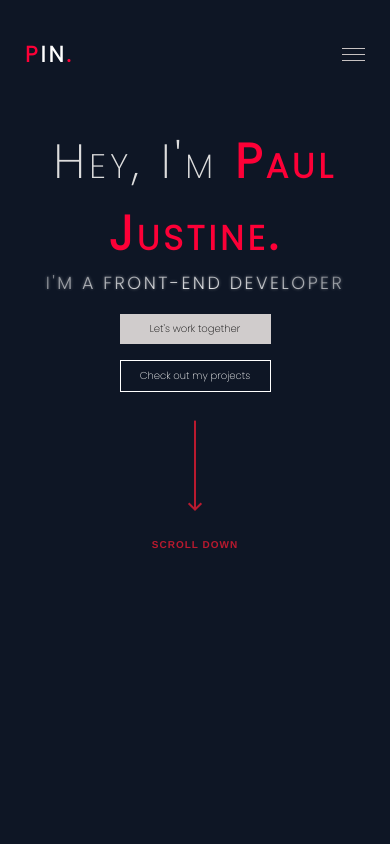
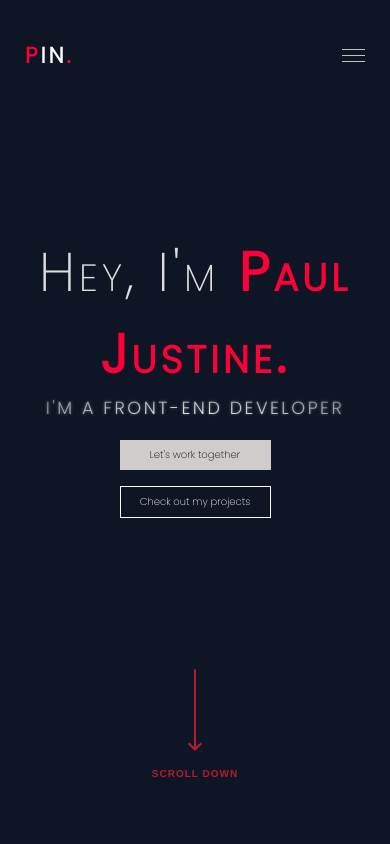
Before and after one commit to PaulPintang/Portfolio, a React (Create React App) app: page / in a window 390 px wide. Shown: the top 844 px of the page. Built offline with nearby package versions, Linux system fonts and the light colour scheme.

Commit message:
media query all devices

```diff
--- a/src/App.css
+++ b/src/App.css
@@ -100,7 +100,7 @@ button:hover {
   display: table;
   width: 100%;
   height: 100%;
-  /* margin-top: -11rem; */
+  margin-top: 4rem;
 }
 
 #wrapper-inner {
@@ -113,14 +113,14 @@ button:hover {
 #scroll-down {
   display: block;
   position: relative;
-  padding-top: 79px;
+  padding-top: 70px;
   text-align: center;
 }
 .arrow-down {
   display: block;
   margin: 0 auto;
   width: 10px;
-  height: 38px;
+  height: 27px;
 }
 .arrow-down:after {
   content: "";
@@ -131,11 +131,6 @@ button:hover {
   height: 8px;
   border-top: 2px solid #b91a2f;
   border-right: 2px solid #b91a2f;
-  /* behavior: url(-ms-transform.htc);
-  -moz-transform: rotate(135deg);
-  -webkit-transform: rotate(135deg);
-  -o-transform: rotate(135deg);
-  -ms-transform: rotate(135deg); */
   transform: rotate(135deg);
 }
 #scroll-title {
@@ -158,7 +153,7 @@ button:hover {
   left: 50%;
   margin-left: -1px;
   width: 2px;
-  height: 90px;
+  height: 80px;
   background: #b91a2f;
   content: " ";
 }
@@ -433,5 +428,3 @@ button:hover {
     color: #f0f0f0;
   } */
 }
-
-/* Loader */
--- a/src/App.js
+++ b/src/App.js
@@ -9,8 +9,7 @@ import Contacts from "./components/Contacts";
 
 function App() {
   return (
-    <div className="bg">
-      <div className="loader"></div>
+    <div>
       <Nav />
       <Me />
       <Offer />
@@ -30,14 +29,14 @@ window.onscroll = function () {
 function scrollFunction() {
   if (
     document.body.scrollTop > 100 ||
-    document.documentElement.scrollTop > 530
+    document.documentElement.scrollTop > 180
   ) {
     document.querySelector(".nav-h").style.cssText =
-      "height:66px; transition: all .3s ease; ";
+      "height:66px; transition: all .4s ease; ";
     document.querySelector("header").style.cssText =
       "box-shadow: 0 2px 4px -1px rgba(0,0,0,0.25);";
   } else {
-    document.querySelector(".nav-h").style.cssText = "height: 108px;";
+    document.querySelector(".nav-h").style.cssText = "height: 110px;";
     document.querySelector("header").style.cssText = "box-shadow: unset;";
   }
 }
--- a/src/components/Me.jsx
+++ b/src/components/Me.jsx
@@ -15,8 +15,7 @@ const Me = () => {
             <a href="#projects">
               <button className="tp">Check out my projects</button>
             </a>
-          </div>
-        </div>
+
             <div id="wrapper">
               <div id="wrapper-inner">
                 <div id="scroll-down">
@@ -28,6 +27,8 @@ const Me = () => {
               </div>
             </div>
           </div>
+        </div>
+      </div>
     </section>
   );
 };
--- a/src/components/styles/Footer.css
+++ b/src/components/styles/Footer.css
@@ -1,5 +1,7 @@
 .footer {
   padding: 30px 0;
+  color: #b1b3b8;
+  font-weight: 400;
 }
 .footer a {
   padding-bottom: 0px;
--- a/src/components/styles/Me.css
+++ b/src/components/styles/Me.css
@@ -1,7 +1,4 @@
 .me {
-  height: calc(100vh - 120px);
-  margin-top: 120px;
-
   animation: fadeIn linear 1.1s;
   -webkit-animation: fadeIn linear 1.1s;
   -moz-animation: fadeIn linear 1.1s;
@@ -9,17 +6,13 @@
   -ms-animation: fadeIn linear 1.1s;
 }
 .me .container {
-  display: flex;
-  flex-direction: column;
-  justify-content: center;
-  align-items: center;
-  /* background-color: #28303f; */
-  color: #dddddd;
+  /* background-color: lawngreen; */
+  height: calc(100vh - 120px);
+  margin-top: 110px;
 }
 .me .flex {
   justify-content: center;
   flex-direction: column;
-  margin-bottom: 2rem;
 }
 .me h1 {
   font-size: 4.2rem;
@@ -86,9 +79,18 @@ button {
 }
 
 @media (max-width: 768px) {
-  .me {
-    margin-top: 18px;
+  .me .flex {
+    text-align: center;
+    margin-bottom: 10px;
   }
+  .me h1 {
+    font-size: 3.4rem;
+  }
+  .me .front-end {
+    font-size: 1.1rem;
+  }
+}
+@media (max-width: 375px) {
   .me .flex {
     text-align: center;
     margin-bottom: 10px;
@@ -99,4 +101,10 @@ button {
   .me .front-end {
     font-size: 1.1rem;
   }
+  .me .container {
+    margin-top: 67px;
+  }
+  #wrapper {
+    margin-top: 0;
+  }
 }
--- a/src/components/styles/Nav.css
+++ b/src/components/styles/Nav.css
@@ -3,7 +3,7 @@ header {
   background-color: #0e1625;
   color: #dddddd;
   overflow: hidden;
-  position: sticky;
+  position: fixed;
   width: 100%;
   top: 0;
   z-index: 1;
--- a/src/components/styles/Offer.css
+++ b/src/components/styles/Offer.css
@@ -6,7 +6,7 @@
   flex-wrap: wrap;
 }
 .offer-tag {
-  padding-bottom: 30px;
+  padding: 3px 0px 25px 0;
   text-align: center;
 }
 .offer-cards {
@@ -32,6 +32,6 @@
     margin: -10px 0;
   }
   .offer-tag {
-    padding: 0;
+    padding-top: 20px;
   }
 }
--- a/src/components/styles/Skills.css
+++ b/src/components/styles/Skills.css
@@ -4,7 +4,7 @@
 .my-skills .flex {
   width: 670px;
   margin: auto;
-  padding: 50px 0;
+  padding: 45px 0;
   flex-wrap: wrap;
 }
 .my-skills h2 {
```
Also changed, not shown: 1 other file (tests, documents, lock files or other folders). Lines whose indentation alone changed are shown as unchanged.
